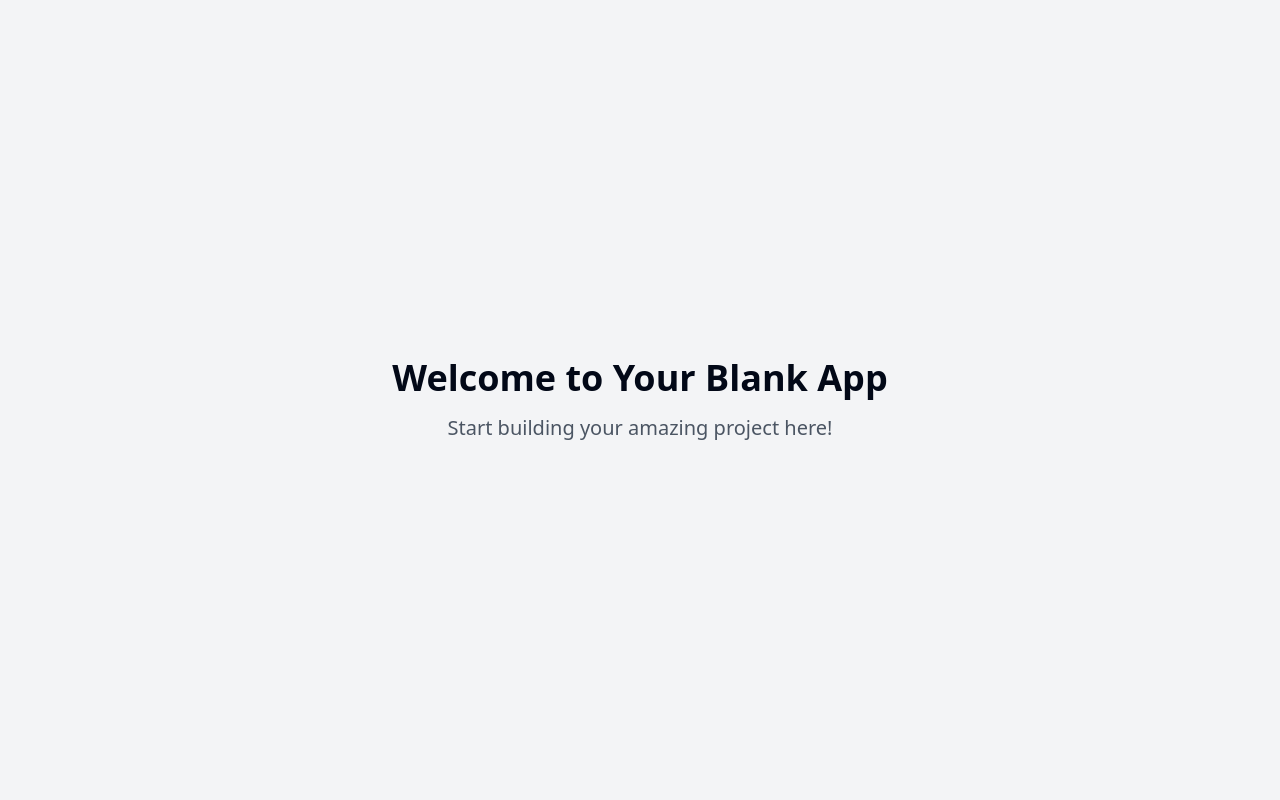
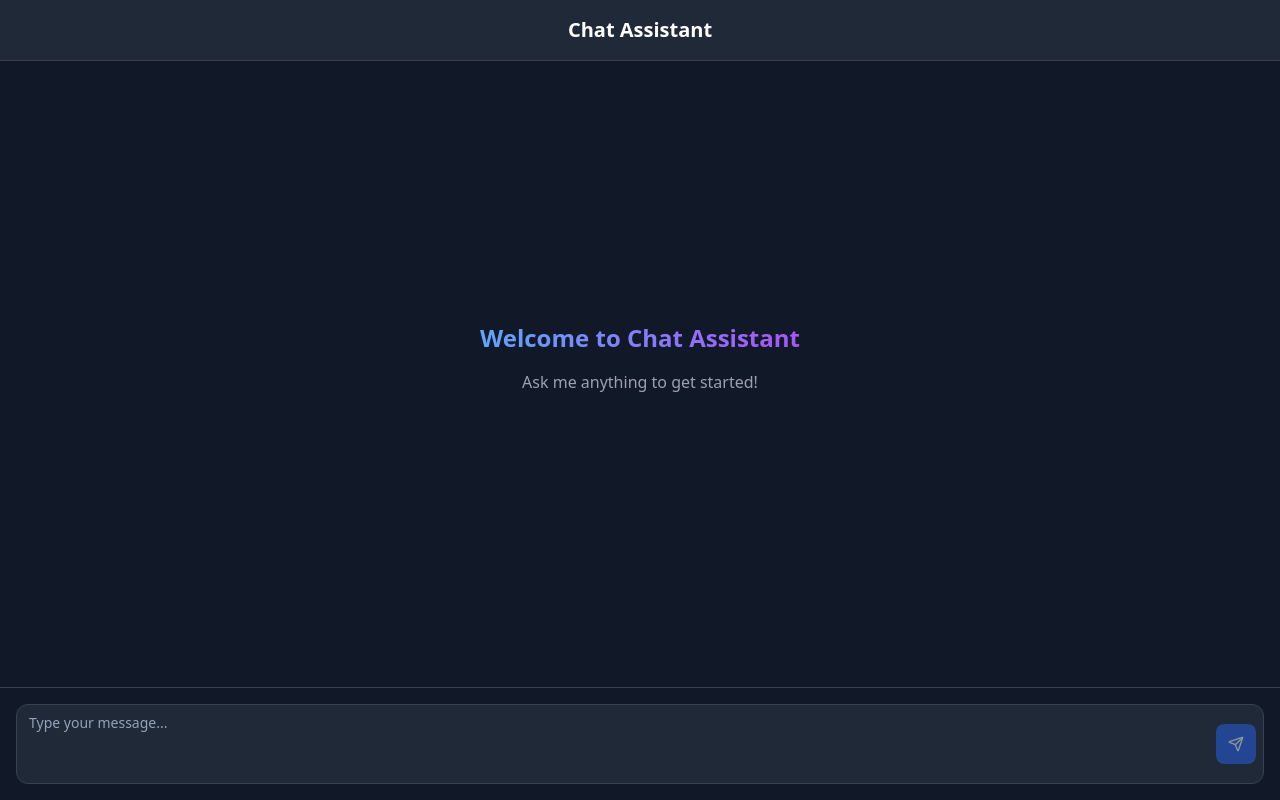
Before and after one commit to luizfjunior/sentinela.chat, a React (Vite) app: page / in a window 1280 px wide. Built offline with nearby package versions, Linux system fonts and the light colour scheme.

Commit message:
Implement chat with webhook integration
Create a modern chat interface with Chat GPT style. Integrate with n8n via webhook to send user messages and display responses. Use the provided webhook link.

```diff
--- /dev/null
+++ b/src/components/ChatInput.tsx
@@ -0,0 +1,65 @@
+
+import { useState, FormEvent, useRef, useEffect } from "react";
+import { Button } from "@/components/ui/button";
+import { Textarea } from "@/components/ui/textarea";
+import { Send } from "lucide-react";
+
+interface ChatInputProps {
+  onSendMessage: (message: string) => void;
+  isLoading: boolean;
+}
+
+const ChatInput = ({ onSendMessage, isLoading }: ChatInputProps) => {
+  const [input, setInput] = useState("");
+  const textareaRef = useRef<HTMLTextAreaElement>(null);
+
+  useEffect(() => {
+    if (textareaRef.current) {
+      textareaRef.current.style.height = "auto";
+      textareaRef.current.style.height = `${textareaRef.current.scrollHeight}px`;
+    }
+  }, [input]);
+
+  const handleSubmit = (e: FormEvent) => {
+    e.preventDefault();
+    if (input.trim() && !isLoading) {
+      onSendMessage(input);
+      setInput("");
+    }
+  };
+
+  const handleKeyDown = (e: React.KeyboardEvent<HTMLTextAreaElement>) => {
+    if (e.key === "Enter" && !e.shiftKey) {
+      e.preventDefault();
+      handleSubmit(e);
+    }
+  };
+
+  return (
+    <form onSubmit={handleSubmit} className="relative">
+      <div className="relative flex items-center">
+        <Textarea
+          ref={textareaRef}
+          value={input}
+          onChange={(e) => setInput(e.target.value)}
+          onKeyDown={handleKeyDown}
+          placeholder="Type your message..."
+          className="pr-12 resize-none max-h-32 bg-gray-800 border-gray-700 rounded-xl focus-visible:ring-blue-600 text-white placeholder-gray-400"
+          disabled={isLoading}
+          rows={1}
+        />
+        <Button
+          type="submit"
+          size="icon"
+          className="absolute right-2 bg-blue-600 hover:bg-blue-700 text-white rounded-lg"
+          disabled={isLoading || !input.trim()}
+        >
+          <Send className="h-4 w-4" />
+          <span className="sr-only">Send message</span>
+        </Button>
+      </div>
+    </form>
+  );
+};
+
+export default ChatInput;
--- /dev/null
+++ b/src/components/ChatMessage.tsx
@@ -0,0 +1,85 @@
+
+import { useEffect, useState } from "react";
+import { cn } from "@/lib/utils";
+import { UserRound } from "lucide-react";
+
+interface Message {
+  id: string;
+  content: string;
+  role: "user" | "assistant";
+  timestamp: Date;
+}
+
+interface ChatMessageProps {
+  message: Message;
+}
+
+const ChatMessage = ({ message }: ChatMessageProps) => {
+  const [displayedContent, setDisplayedContent] = useState("");
+  const [currentIndex, setCurrentIndex] = useState(0);
+  const isUser = message.role === "user";
+
+  // Typing animation for assistant messages
+  useEffect(() => {
+    if (isUser) {
+      setDisplayedContent(message.content);
+      return;
+    }
+
+    if (currentIndex < message.content.length) {
+      const timeoutId = setTimeout(() => {
+        setDisplayedContent(message.content.slice(0, currentIndex + 1));
+        setCurrentIndex(currentIndex + 1);
+      }, 15);
+
+      return () => clearTimeout(timeoutId);
+    }
+  }, [currentIndex, isUser, message.content]);
+
+  useEffect(() => {
+    if (isUser) {
+      setDisplayedContent(message.content);
+    } else {
+      // Reset for new assistant messages
+      setCurrentIndex(0);
+      setDisplayedContent("");
+    }
+  }, [message, isUser]);
+
+  return (
+    <div
+      className={cn(
+        "flex items-start gap-3 group",
+        isUser ? "justify-end" : "justify-start"
+      )}
+    >
+      {!isUser && (
+        <div className="h-8 w-8 rounded-full bg-gradient-to-br from-purple-500 to-blue-500 flex items-center justify-center flex-shrink-0 shadow-md">
+          <span className="text-sm font-medium text-white">AI</span>
+        </div>
+      )}
+
+      <div
+        className={cn(
+          "rounded-2xl px-4 py-2 max-w-[80%] break-words",
+          isUser
+            ? "bg-blue-600 text-white rounded-tr-none"
+            : "bg-gray-800 text-white rounded-tl-none"
+        )}
+      >
+        <p className="whitespace-pre-wrap">{displayedContent}</p>
+        {!isUser && currentIndex < message.content.length && (
+          <span className="ml-1 inline-block w-1 h-4 bg-blue-400 animate-pulse"/>
+        )}
+      </div>
+
+      {isUser && (
+        <div className="h-8 w-8 rounded-full bg-blue-600 flex items-center justify-center flex-shrink-0 shadow-md">
+          <UserRound className="h-5 w-5 text-white" />
+        </div>
+      )}
+    </div>
+  );
+};
+
+export default ChatMessage;
--- a/src/index.css
+++ b/src/index.css
@@ -1,57 +1,10 @@
+
 @tailwind base;
 @tailwind components;
 @tailwind utilities;
 
 @layer base {
   :root {
-    --background: 0 0% 100%;
-    --foreground: 222.2 84% 4.9%;
-
-    --card: 0 0% 100%;
-    --card-foreground: 222.2 84% 4.9%;
-
-    --popover: 0 0% 100%;
-    --popover-foreground: 222.2 84% 4.9%;
-
-    --primary: 222.2 47.4% 11.2%;
-    --primary-foreground: 210 40% 98%;
-
-    --secondary: 210 40% 96.1%;
-    --secondary-foreground: 222.2 47.4% 11.2%;
-
-    --muted: 210 40% 96.1%;
-    --muted-foreground: 215.4 16.3% 46.9%;
-
-    --accent: 210 40% 96.1%;
-    --accent-foreground: 222.2 47.4% 11.2%;
-
-    --destructive: 0 84.2% 60.2%;
-    --destructive-foreground: 210 40% 98%;
-
-    --border: 214.3 31.8% 91.4%;
-    --input: 214.3 31.8% 91.4%;
-    --ring: 222.2 84% 4.9%;
-
-    --radius: 0.5rem;
-
-    --sidebar-background: 0 0% 98%;
-
-    --sidebar-foreground: 240 5.3% 26.1%;
-
-    --sidebar-primary: 240 5.9% 10%;
-
-    --sidebar-primary-foreground: 0 0% 98%;
-
-    --sidebar-accent: 240 4.8% 95.9%;
-
-    --sidebar-accent-foreground: 240 5.9% 10%;
-
-    --sidebar-border: 220 13% 91%;
-
-    --sidebar-ring: 217.2 91.2% 59.8%;
-  }
-
-  .dark {
     --background: 222.2 84% 4.9%;
     --foreground: 210 40% 98%;
 
@@ -61,7 +14,7 @@
     --popover: 222.2 84% 4.9%;
     --popover-foreground: 210 40% 98%;
 
-    --primary: 210 40% 98%;
+    --primary: 217.2 91.2% 59.8%;
     --primary-foreground: 222.2 47.4% 11.2%;
 
     --secondary: 217.2 32.6% 17.5%;
@@ -78,19 +31,11 @@
 
     --border: 217.2 32.6% 17.5%;
     --input: 217.2 32.6% 17.5%;
-    --ring: 212.7 26.8% 83.9%;
-    --sidebar-background: 240 5.9% 10%;
-    --sidebar-foreground: 240 4.8% 95.9%;
-    --sidebar-primary: 224.3 76.3% 48%;
-    --sidebar-primary-foreground: 0 0% 100%;
-    --sidebar-accent: 240 3.7% 15.9%;
-    --sidebar-accent-foreground: 240 4.8% 95.9%;
-    --sidebar-border: 240 3.7% 15.9%;
-    --sidebar-ring: 217.2 91.2% 59.8%;
+    --ring: 224.3 76.3% 48%;
+
+    --radius: 0.5rem;
   }
-}
 
-@layer base {
   * {
     @apply border-border;
   }
@@ -99,3 +44,43 @@
     @apply bg-background text-foreground;
   }
 }
+
+/* Typing indicator animation */
+.typing-indicator {
+  background-color: #3a3b3c;
+  will-change: transform;
+  width: auto;
+  border-radius: 50px;
+  padding: 10px;
+  display: table;
+  position: relative;
+}
+
+.typing-indicator span {
+  height: 8px;
+  width: 8px;
+  float: left;
+  margin: 0 1px;
+  background-color: #9880ff;
+  display: block;
+  border-radius: 50%;
+  opacity: 0.4;
+}
+
+.typing-indicator span:nth-of-type(1) {
+  animation: 1s blink infinite 0.3333s;
+}
+
+.typing-indicator span:nth-of-type(2) {
+  animation: 1s blink infinite 0.6666s;
+}
+
+.typing-indicator span:nth-of-type(3) {
+  animation: 1s blink infinite 0.9999s;
+}
+
+@keyframes blink {
+  50% {
+    opacity: 1;
+  }
+}
--- a/src/pages/Index.tsx
+++ b/src/pages/Index.tsx
@@ -1,11 +1,112 @@
-// Update this page (the content is just a fallback if you fail to update the page)
+
+import { useState, useRef, useEffect } from "react";
+import ChatMessage from "../components/ChatMessage";
+import ChatInput from "../components/ChatInput";
+import { toast } from "sonner";
+
+interface Message {
+  id: string;
+  content: string;
+  role: "user" | "assistant";
+  timestamp: Date;
+}
 
 const Index = () => {
+  const [messages, setMessages] = useState<Message[]>([]);
+  const [loading, setLoading] = useState(false);
+  const messagesEndRef = useRef<HTMLDivElement>(null);
+
+  const scrollToBottom = () => {
+    messagesEndRef.current?.scrollIntoView({ behavior: "smooth" });
+  };
+
+  useEffect(() => {
+    scrollToBottom();
+  }, [messages]);
+
+  const handleSendMessage = async (content: string) => {
+    if (!content.trim()) return;
+
+    // Add user message to chat
+    const userMessage: Message = {
+      id: `user-${Date.now()}`,
+      content,
+      role: "user",
+      timestamp: new Date(),
+    };
+
+    setMessages((prev) => [...prev, userMessage]);
+    setLoading(true);
+
+    try {
+      const response = await fetch("https://pmogrupooscar.app.n8n.cloud/webhook/chat-process-pd1245", {
+        method: "POST",
+        headers: {
+          "Content-Type": "application/json",
+        },
+        body: JSON.stringify({ message: content }),
+      });
+
+      const data = await response.json();
+
+      // Add assistant response to chat
+      const assistantMessage: Message = {
+        id: `assistant-${Date.now()}`,
+        content: data.output || "Sorry, I couldn't process your request.",
+        role: "assistant",
+        timestamp: new Date(),
+      };
+
+      setMessages((prev) => [...prev, assistantMessage]);
+    } catch (error) {
+      console.error("Error sending message:", error);
+      toast.error("Failed to send message. Please try again.");
+    } finally {
+      setLoading(false);
+    }
+  };
+
   return (
-    <div className="min-h-screen flex items-center justify-center bg-gray-100">
-      <div className="text-center">
-        <h1 className="text-4xl font-bold mb-4">Welcome to Your Blank App</h1>
-        <p className="text-xl text-gray-600">Start building your amazing project here!</p>
+    <div className="flex flex-col h-screen bg-gray-900 text-white">
+      {/* Header */}
+      <header className="bg-gray-800 p-4 border-b border-gray-700">
+        <h1 className="text-xl font-semibold text-center">Chat Assistant</h1>
+      </header>
+
+      {/* Chat Messages */}
+      <div className="flex-1 overflow-y-auto p-4 space-y-4">
+        {messages.length === 0 ? (
+          <div className="flex items-center justify-center h-full">
+            <div className="text-center space-y-4">
+              <h2 className="text-2xl font-bold bg-gradient-to-r from-blue-400 to-purple-500 bg-clip-text text-transparent">
+                Welcome to Chat Assistant
+              </h2>
+              <p className="text-gray-400">Ask me anything to get started!</p>
+            </div>
+          </div>
+        ) : (
+          messages.map((message) => (
+            <ChatMessage key={message.id} message={message} />
+          ))
+        )}
+        {loading && (
+          <div className="flex items-center space-x-2">
+            <div className="h-8 w-8 rounded-full bg-gray-700 flex items-center justify-center">
+              <span className="text-sm">AI</span>
+            </div>
+            <div className="typing-indicator">
+              <span></span>
+              <span></span>
+              <span></span>
+            </div>
+          </div>
+        )}
+        <div ref={messagesEndRef} />
+      </div>
+
+      {/* Chat Input */}
+      <div className="p-4 border-t border-gray-700">
+        <ChatInput onSendMessage={handleSendMessage} isLoading={loading} />
       </div>
     </div>
   );
```
